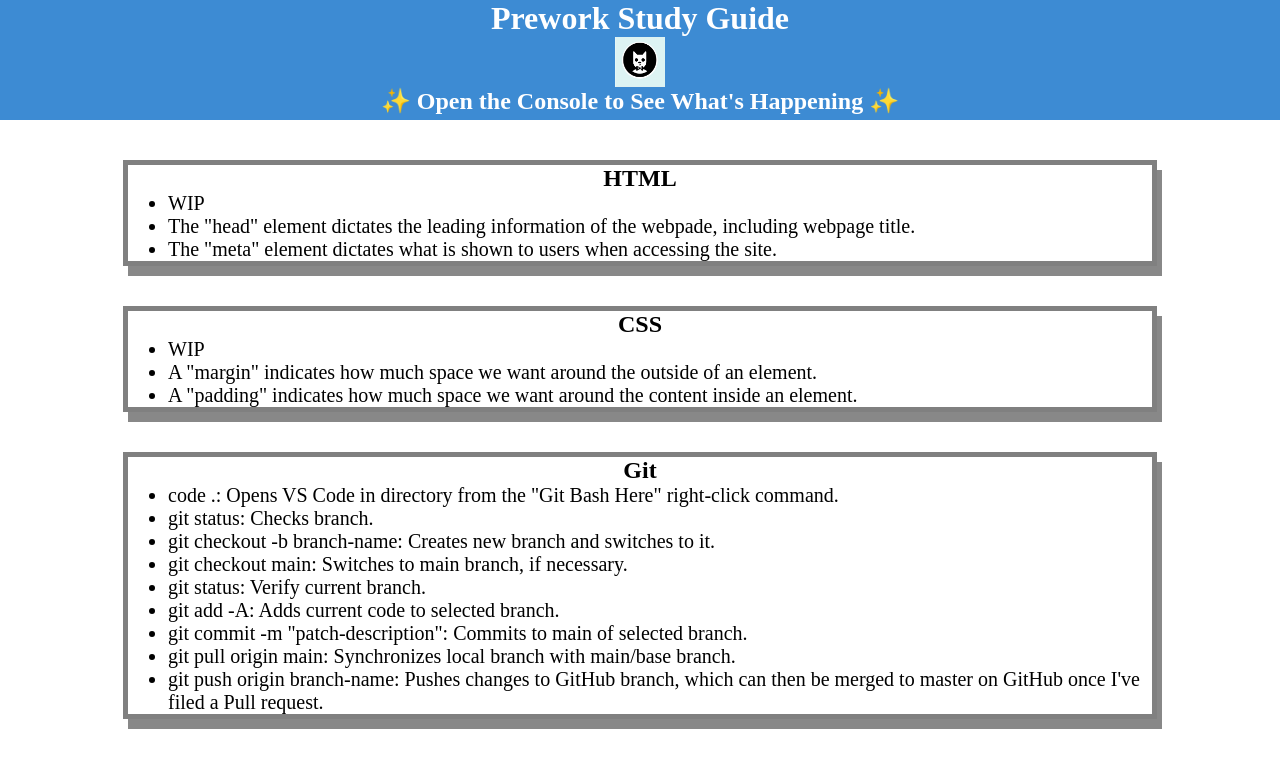
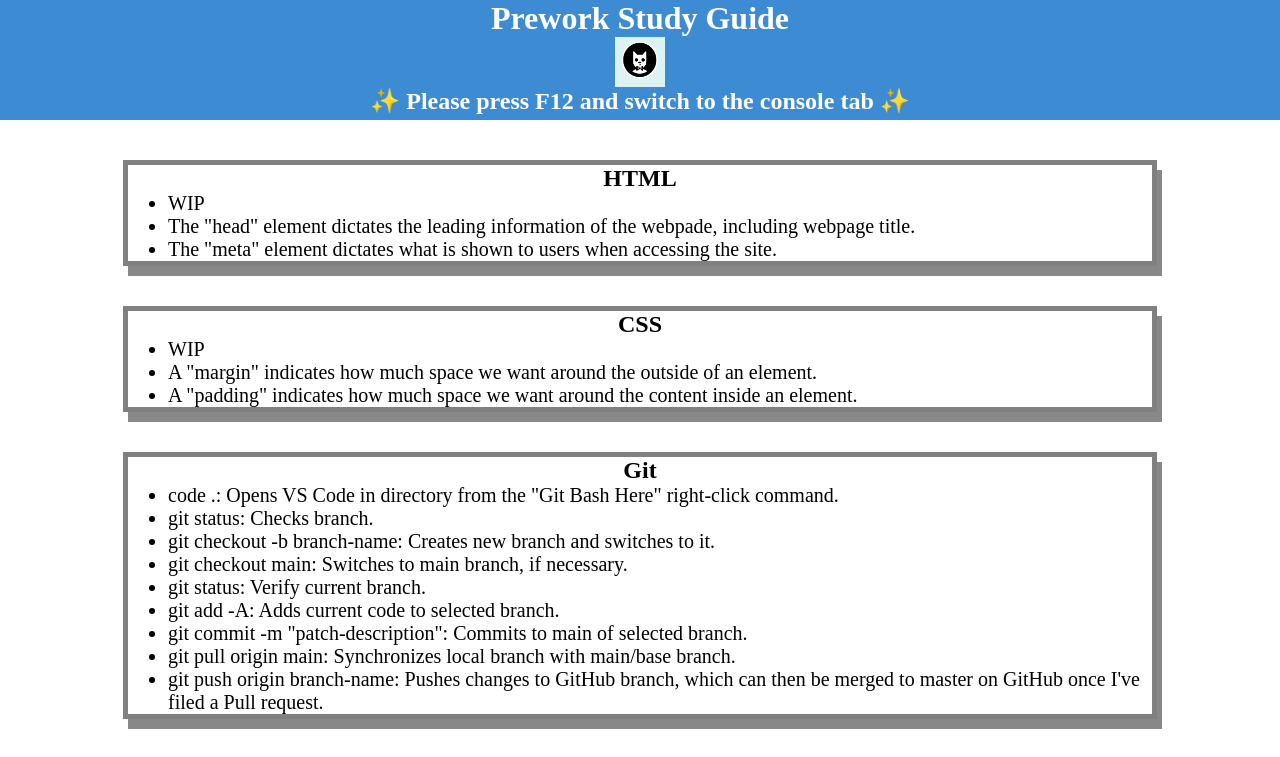
Before and after one commit to NoahJRalph/prework-study-guide, a plain HTML site: page index.html in a window 1280 px wide. Shown: the top 757 px of the page. Drawn offline with Linux system fonts and the light colour scheme.

Commit message:
Changed one line and pushed to master because I'm INCREDIBLY bored.

```diff
--- a/index.html
+++ b/index.html
@@ -11,7 +11,7 @@
     <header id="top">
       <h1>Prework Study Guide</h1>
       <img src="./assets/bowtie-cat.png" alt="Profile image of cat wearing a bow tie." width="100" height="auto"/>
-      <h2>✨ Open the Console to See What's Happening ✨</h2>
+      <h2>✨ Please press F12 and switch to the console tab ✨</h2>
     </header>
     <main>
       <!-- Student code goes here -->
```
